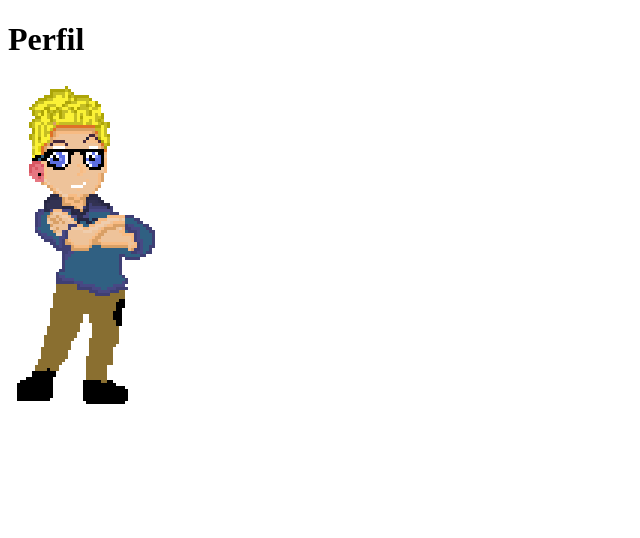
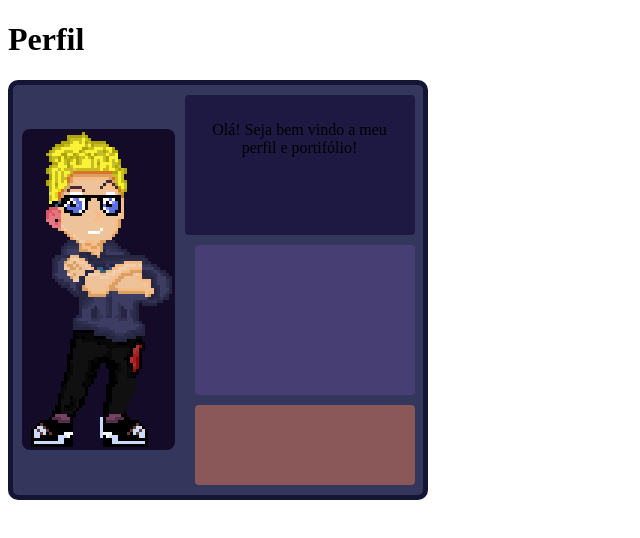
Before and after one commit to gabrielsupz/initial-portifolio, a React (Vite) app: page / in a window 1280 px wide. Shown: the top 538 px of the page, without its empty margins (0-640 px from the left). Built offline with nearby package versions, Linux system fonts and the light colour scheme.

Commit message:
rascunho #1

```diff
--- a/src/components/CharacterBox/index.tsx
+++ b/src/components/CharacterBox/index.tsx
@@ -3,7 +3,19 @@ import * as S from './style'
 export function CharacterBox() {
   return (
     <S.CharacterRoom>
-      <img src="src\assets\profile.svg" alt="" />
+      {' '}
+      <div className="profileContent">
+        {' '}
+        <img src="src\assets\profile.svg" alt="" />
+      </div>
+      <div className="info">
+        {' '}
+        <S.Phrases>
+          <p>Olá! Seja bem vindo a meu perfil e portifólio!</p>
+        </S.Phrases>
+        <S.stats></S.stats>
+        <S.Items></S.Items>
+      </div>
     </S.CharacterRoom>
   )
 }
--- a/src/components/CharacterBox/style.ts
+++ b/src/components/CharacterBox/style.ts
@@ -2,4 +2,54 @@ import styled from 'styled-components'
 
 export const CharacterRoom = styled.div`
   display: flex;
+  align-items: center;
+  justify-content: center;
+  gap: 10px;
+  width: 410px;
+
+  border: 5px solid #141535;
+  border-radius: 10px;
+  padding-top: 10px;
+  padding-bottom: 10px;
+  background-color: #35365c;
+  .info {
+    display: flex;
+    flex-direction: column;
+    gap: 10px;
+    align-items: flex-end;
+  }
+
+  .profileContent {
+    display: flex;
+    justify-content: center;
+    align-items: center;
+    width: max-content;
+    height: max-content;
+    background-color: #130b28;
+    border-radius: 8px;
+  }
 `
+export const Phrases = styled.div`
+  width: 210px;
+  height: 120px;
+  border-radius: 4px;
+  background-color: #1e1943;
+  padding: 10px;
+  justify-content: center;
+  align-items: center;
+  p {
+    text-align: center;
+  }
+`
+export const stats = styled.div`
+  width: 220px;
+  height: 150px;
+  border-radius: 4px;
+  background-color: #473f74;
+`
+export const Items = styled.div`
+  width: 220px;
+  height: 80px;
+  background-color: #8a5858;
+  border-radius: 4px;
+`
--- /dev/null
+++ b/src/global.css
@@ -0,0 +1,4 @@
+body {
+  margin: 0;
+  padding: 0;
+}
```
Also changed, not shown: src/assets/profile.svg.
